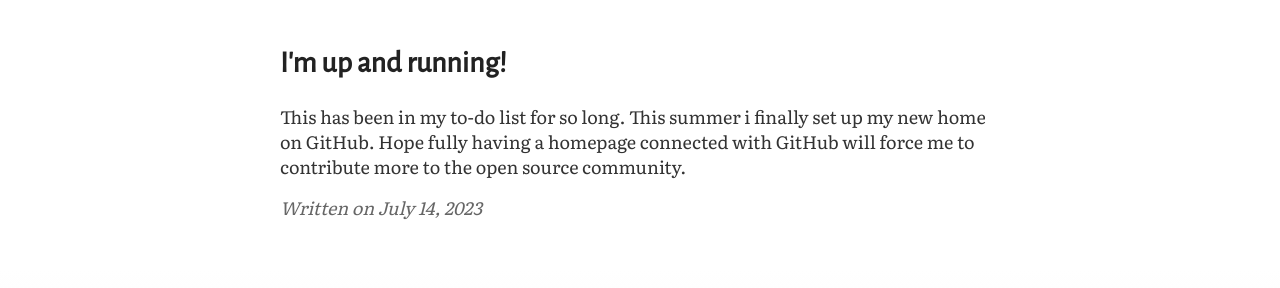
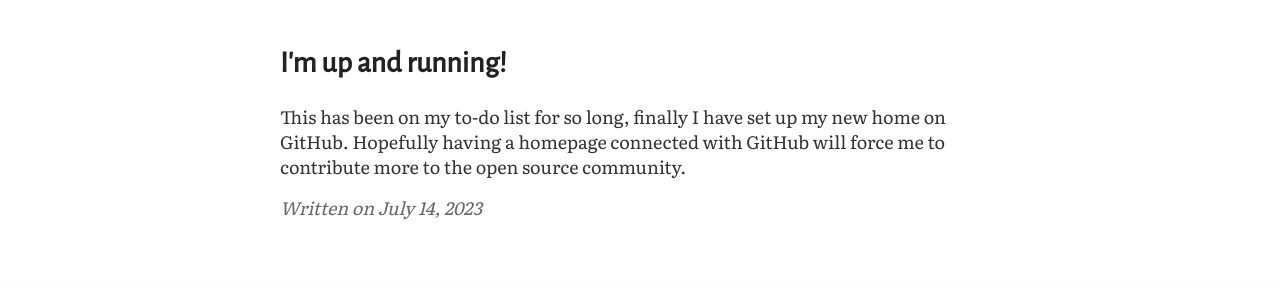
Before and after one commit to ftnilsson/ftnilsson.github.io, a Jekyll site: the page built from _posts/2023-7-14-Hello-World.md, in a window 1280 px wide. Shown: the part 253-541 px from the top of the page. Built offline with Jekyll 4.4.1, drawn with Linux system fonts in a browser that asks for light colours.

Commit message:
Update 2023-7-14-Hello-World.md

```diff
--- a/_posts/2023-7-14-Hello-World.md
+++ b/_posts/2023-7-14-Hello-World.md
@@ -3,4 +3,4 @@ layout: post
 title: I'm up and running!
 ---
 
-This has been in my to-do list for so long. This summer i finally set up my new home on GitHub. Hope fully having a homepage connected with GitHub will force me to contribute more to the open source community.
+This has been on my to-do list for so long, finally I have set up my new home on GitHub. Hopefully having a homepage connected with GitHub will force me to contribute more to the open source community.
```
